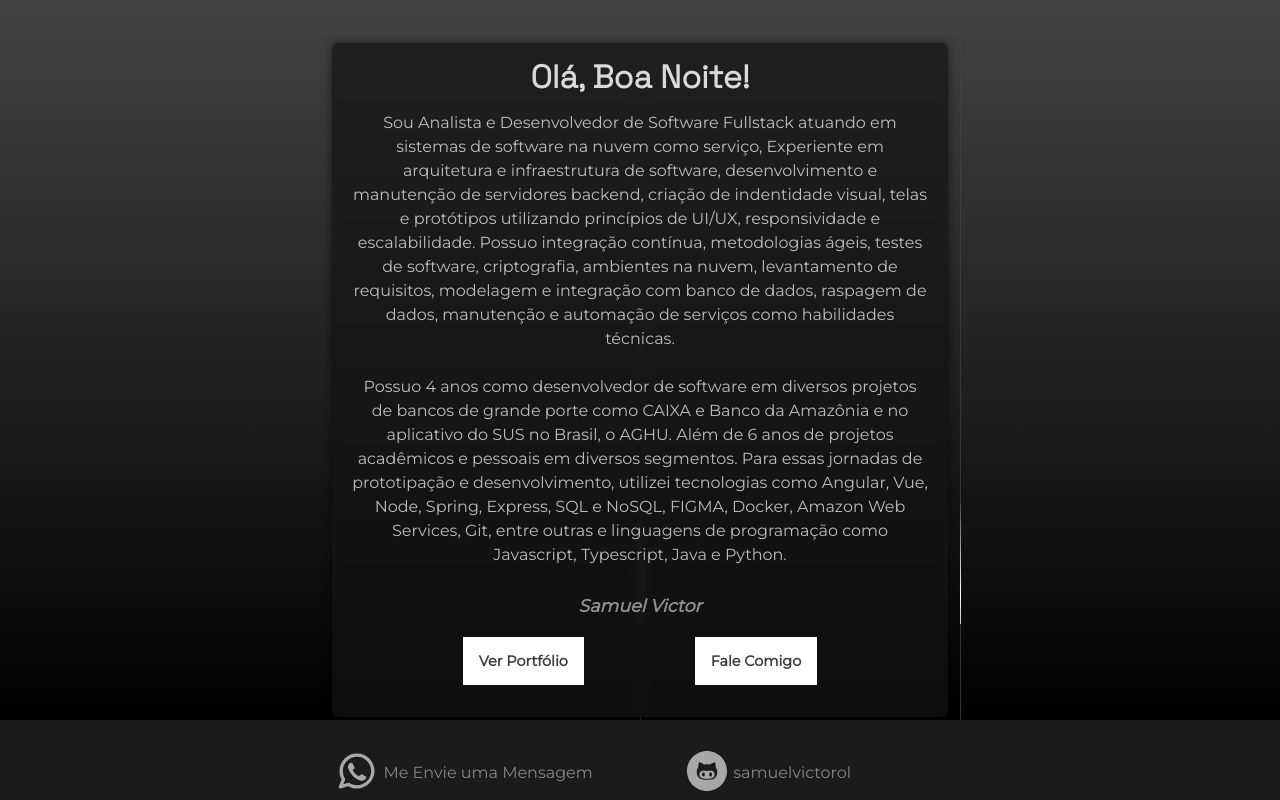
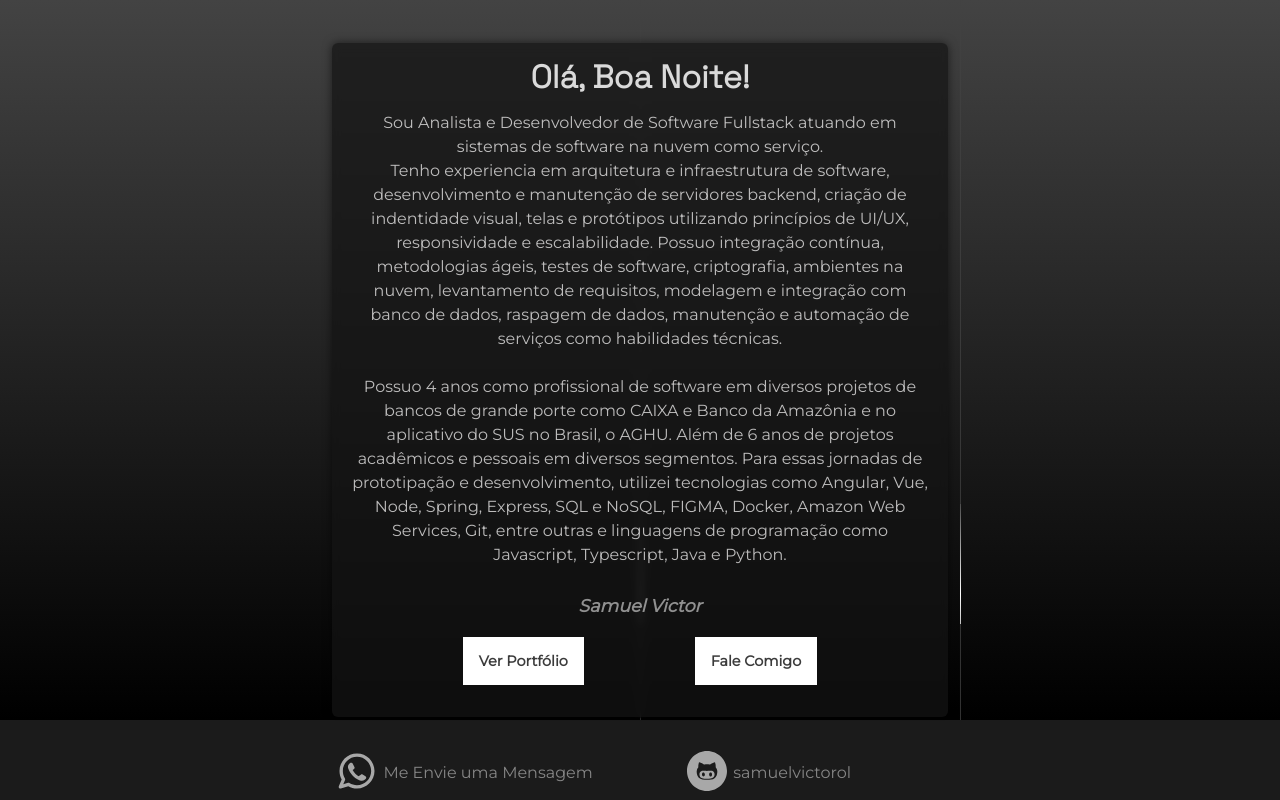
Before and after one commit to samuelvictorol/portfolio, an Angular app: page /sobre in a window 1280 px wide. Built offline with nearby package versions, Linux system fonts and the light colour scheme; a web font is replaced by a local one.

Commit message:
ajuste textual

```diff
--- a/src/app/sobre/sobre.component.html
+++ b/src/app/sobre/sobre.component.html
@@ -3,14 +3,14 @@
         <div class="sobre-text animate__animated animate__fadeInDown">
             <h1 style="text-align:center">Olá, {{ saudacao }}!</h1>
             <p style="text-align:center">
-                Sou Analista e Desenvolvedor de Software Fullstack atuando em sistemas de software na nuvem como serviço,
-                Experiente em arquitetura e infraestrutura de software, desenvolvimento e manutenção de servidores backend, criação de indentidade visual, telas e protótipos utilizando princípios de UI/UX, responsividade e escalabilidade.
+                Sou Analista e Desenvolvedor de Software Fullstack atuando em sistemas de software na nuvem como serviço.<br>
+                Tenho experiencia em arquitetura e infraestrutura de software, desenvolvimento e manutenção de servidores backend, criação de indentidade visual, telas e protótipos utilizando princípios de UI/UX, responsividade e escalabilidade.
                 Possuo integração contínua, metodologias ágeis, testes de software, criptografia, ambientes na nuvem, levantamento de requisitos, modelagem e integração com banco de dados, raspagem de dados,
                 manutenção e automação de serviços como habilidades técnicas.
                 <br>
             </p>
             <p style="text-align:center">
-                Possuo 4 anos como desenvolvedor de software em diversos projetos de bancos de grande porte como CAIXA e Banco da Amazônia e no aplicativo do SUS no Brasil, o AGHU. Além de 6 anos de projetos acadêmicos e pessoais em diversos segmentos.
+                Possuo 4 anos como profissional de software em diversos projetos de bancos de grande porte como CAIXA e Banco da Amazônia e no aplicativo do SUS no Brasil, o AGHU. Além de 6 anos de projetos acadêmicos e pessoais em diversos segmentos.
                 Para essas jornadas de prototipação e desenvolvimento, utilizei tecnologias como Angular, Vue, Node, Spring, Express, SQL e NoSQL, FIGMA, Docker, Amazon Web Services, Git, entre outras e linguagens de programação como Javascript, Typescript, Java e Python.
             </p>
             <p style="text-align:center" id="my-name">Samuel Victor</p>
```
